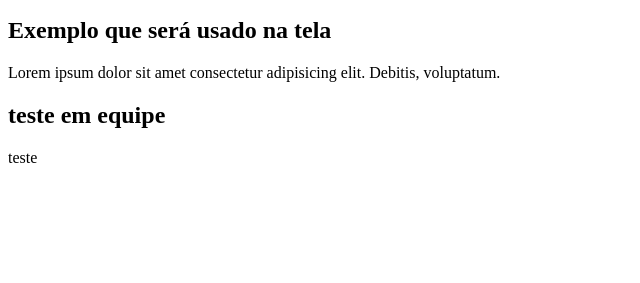
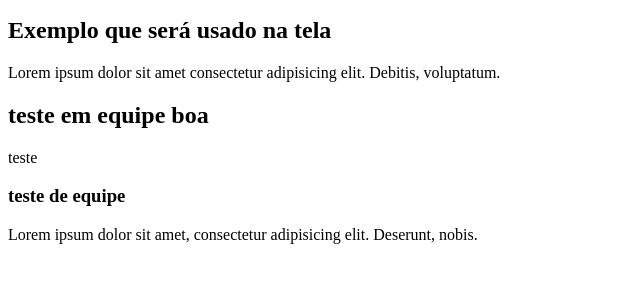
Before and after one commit to jussimar/repositorioExemploVideo, a plain HTML site: page index.html in a window 1280 px wide. Shown: the part 101-384 px from the top of the page, without its empty margins (0-640 px from the left). Drawn offline with Linux system fonts and the light colour scheme.

Commit message:
novas mudanças

```diff
--- a/index.html
+++ b/index.html
@@ -14,8 +14,12 @@
 
     <p>Lorem ipsum dolor sit amet consectetur adipisicing elit. Debitis, voluptatum.</p>
 
-    <h2>teste em equipe</h2>
+    <h2>teste em equipe boa</h2>
 
     <p>teste</p>
+
+    <h3>teste de equipe</h3>
+
+    <p>Lorem ipsum dolor sit amet, consectetur adipisicing elit. Deserunt, nobis.</p>
 </body>
 </html>
```
